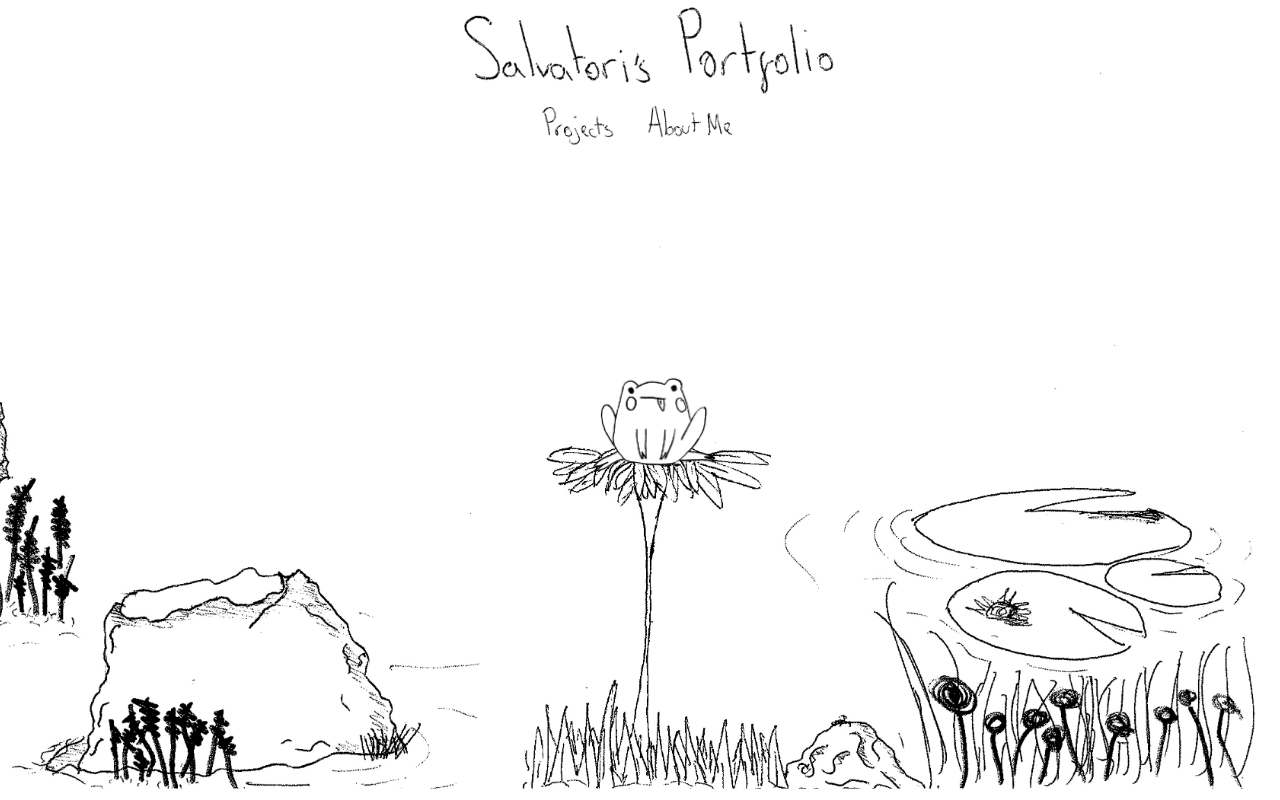
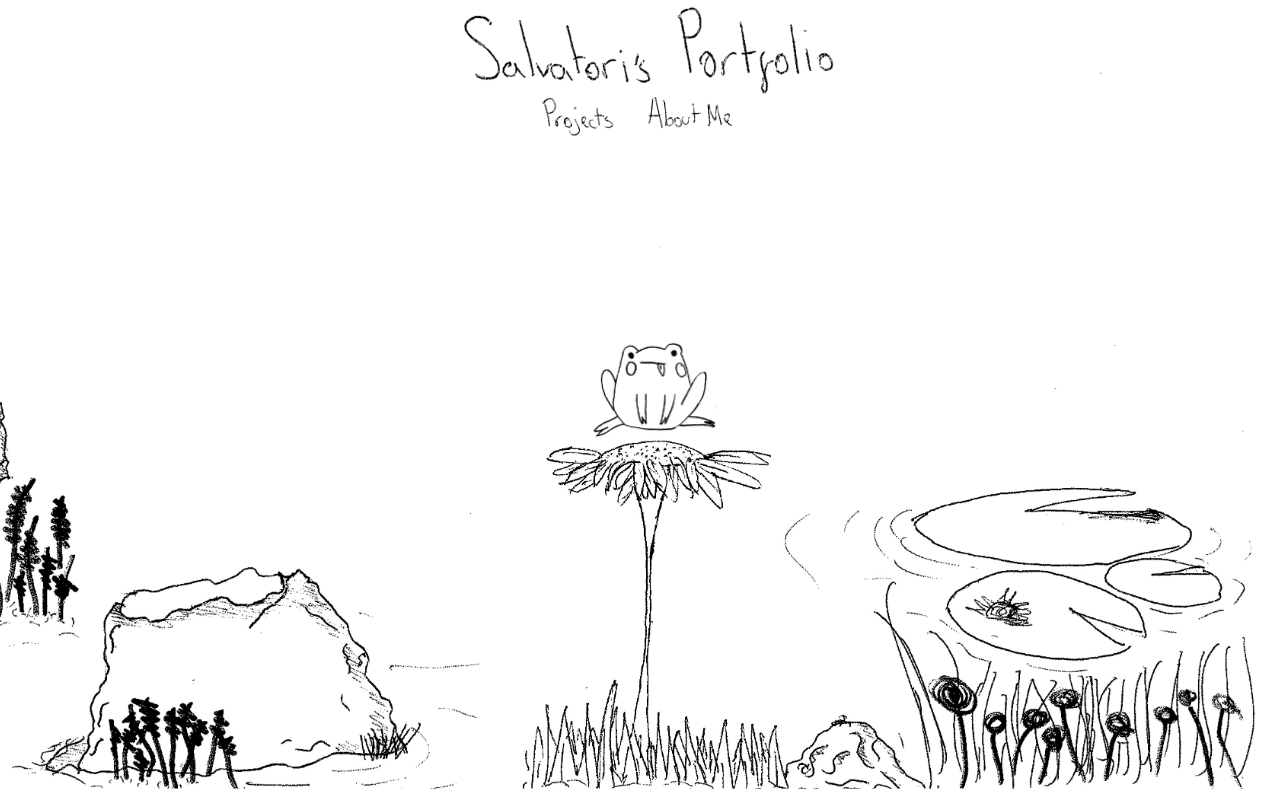
Before and after one commit to CrispyBread1/Daniel_Salvatori_Portfolio, a React (Create React App) app: page / in a window 1280 px wide. Built offline with nearby package versions, Linux system fonts and the light colour scheme.

Commit message:
small fixes to postioning

```diff
--- a/src/containers/homePage.css
+++ b/src/containers/homePage.css
@@ -51,9 +51,9 @@
 .Frog {
   height: auto;
   width: 10%;
-  position: absolute;
-  left: 45.8%;
-  top: 53.5%;
+  position: relative;
+  margin-left: 45.8%;
+  margin-top: 32%;
 }
 
 .Project-Title {
@@ -65,7 +65,7 @@
 .NavButtons {
   position: absolute;
   left: 50%;
-  top: 25%;
+  top: 24%;
   transform: translateX(-50%);
   display: flex;
   flex-direction: row;
```
